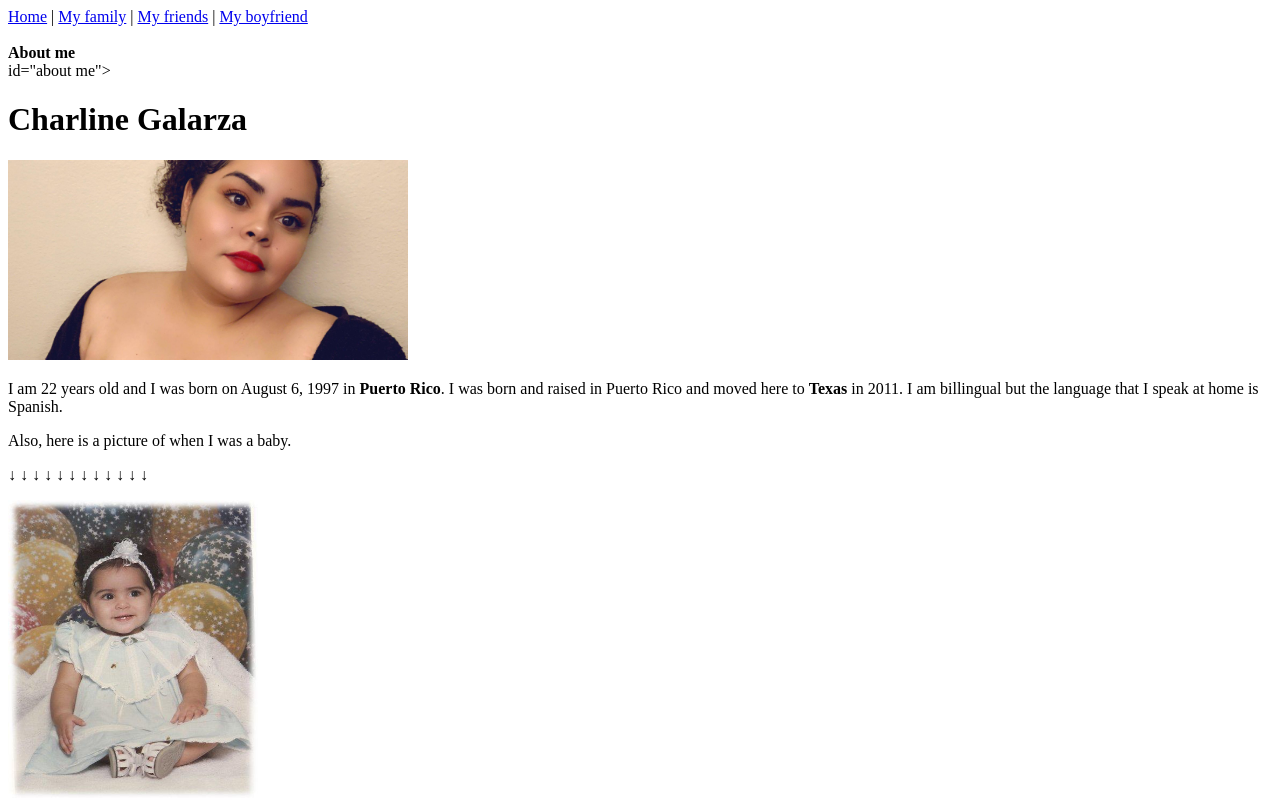
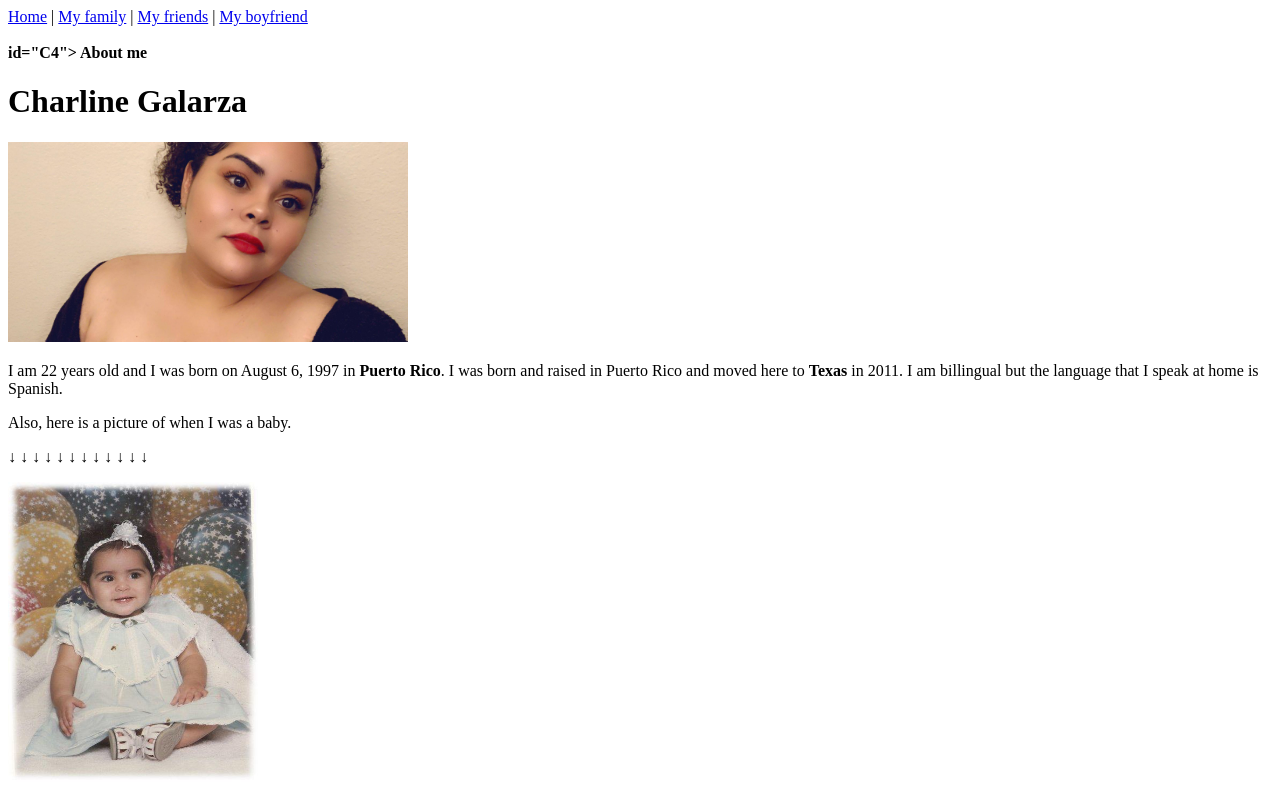
Before and after one commit to thecharla90/html2, a plain HTML site: page index.html in a window 1280 px wide. Shown: the top 803 px of the page. Drawn offline with Linux system fonts and the light colour scheme.

Commit message:
Update index.html

```diff
--- a/index.html
+++ b/index.html
@@ -15,7 +15,7 @@
 </nav>
 <br>
 <div>
-<header><b>About me</b></header>id="about me">
+<header><b> id="C4"> About me</b></header>
     <h1>Charline Galarza</h1>
      <img src="images/me.jpg" width="400" height="200">
     <br>
@@ -28,7 +28,7 @@
 <br>
 &oline;&oline;&oline;&oline;&oline;&oline;&oline;&oline;&oline;&oline;&oline;&oline;&oline;&oline;&oline;&oline;&oline;&oline;&oline;&oline;&oline;&oline;&oline;&oline;&oline;&oline;&oline;&oline;&oline;&oline;&oline;&oline;&oline;&oline;&oline;&oline;&oline;
 <article>
-<h2> My family</h2>id="about me">
+<h2> My family</h2>
 <p>Furthermore, I am the youngest of a family of 5. My dads name is <b>Carlos Galarza</b> and my mothers is <b> Annette Valentin</b>. I have two older sisters, the eldest is <b> Jacqueline Galarza</b> and the other is <b> Karyann Galarza</b>. </p>
 <p>This is a fairly old picture of our family but I had trouble finding a more recent one. Anyways, my parents are the two on the left and my eldest sister <i> Jacqueline</i> is the one that is next to me with the long black hair and bangs and <i>Karyann</i> is the one sitting in the middle with the bangs and short blonde hair.</p>
 <img src="images/family.jpg"width="300" height="300">
```
